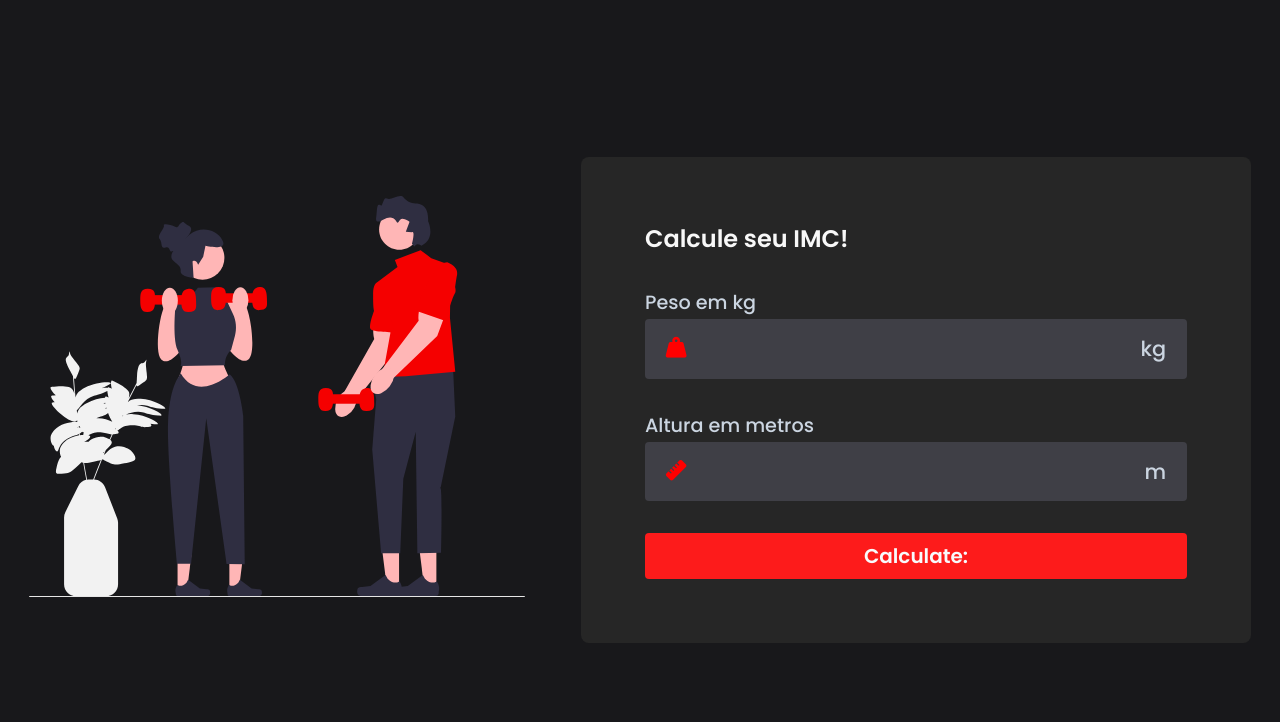
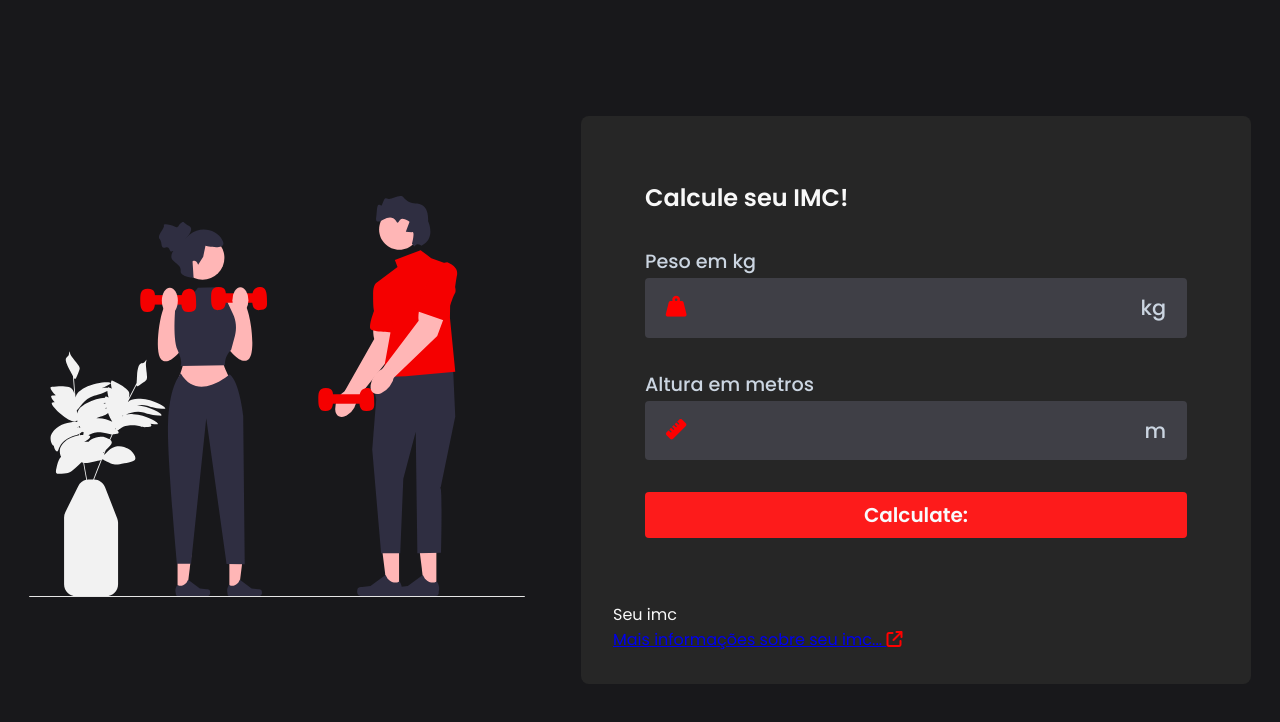
Before and after one commit to Amandamoonchild/Revis-o-primeiro-semestre, a plain HTML site: page index.html in a window 1280 px wide. Drawn offline with Linux system fonts and the light colour scheme.

Commit message:
feat: finalizate html

```diff
--- a/index.html
+++ b/index.html
@@ -34,6 +34,23 @@
                 </div>
                 <button id="calculate">Calculate:</button>
             </div>
+            <div id="infos">
+                <div id="result">
+                    <div id="imc">
+                        <span id="value"></span>
+                        <span id="status">Seu imc</span>
+                    </div>
+                    <div id="description">
+                        <span id="text">
+                        </span>
+                    </div>
+                </div>
+                <div id="more-info">
+                    <a href="https://mundoeducacao.uol.com.br/saude-bem-estar/imc.html">
+                        Mais informações sobre seu imc...
+                        <i class="fa-solid fa-arrow-up-right-from-square" style="color: #ff0000;"></i></a>
+                </div>
+            </div>
     </section>
    </main>
 </body>
```
